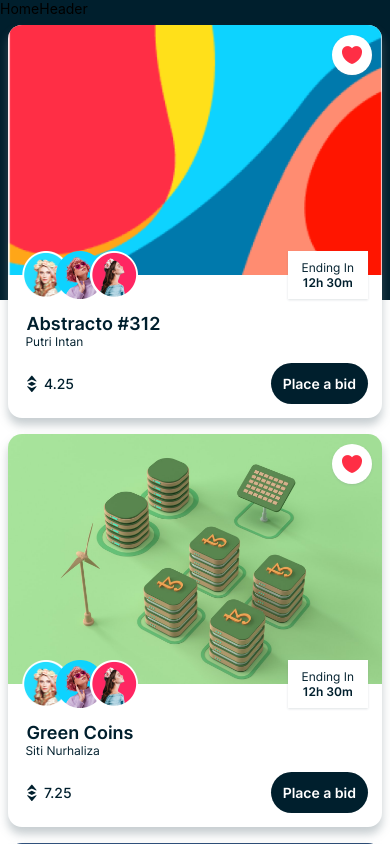
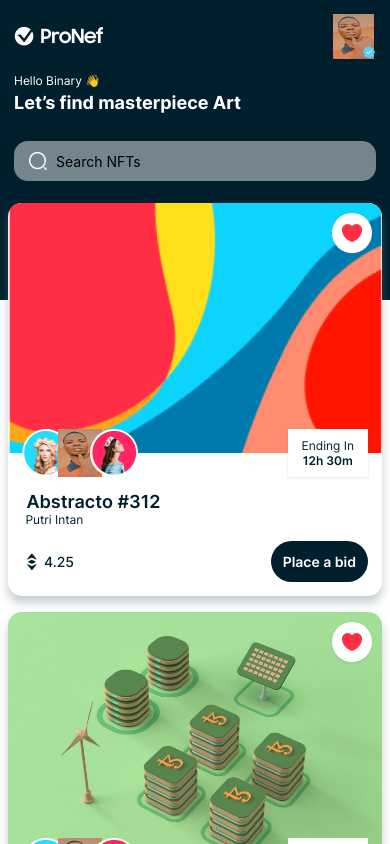
Before and after one commit to BINARY-TECH001/NFT_UI, a React Native app: screen /Home in a window 390 px wide. Shown: the top 844 px of the page. Built offline with nearby package versions, Linux system fonts and the light colour scheme.

Commit message:
Added the Header of the home Component

```diff
--- a/components/HomeHeader.js
+++ b/components/HomeHeader.js
@@ -1,12 +1,97 @@
 import React from "react";
-import { Text, View } from "react-native";
+import { Image, Text, TextInput, View } from "react-native";
+import { COLORS, FONTS, SIZES, assets } from "../constants";
 
-const HomeHeader = () => {
+const HomeHeader = ({ onSearch }) => {
   return (
-    <View>
-      <Text>HomeHeader</Text>
+    <View
+      style={{
+        backgroundColor: COLORS.primary,
+        padding: SIZES.font,
+      }}
+    >
+      <View
+        style={{
+          flexDirection: "row",
+          justifyContent: "space-between",
+          alignItems: "center",
+        }}
+      >
+        <Image
+          source={assets.logo}
+          resizeMode="contain"
+          style={{ width: 90, height: 25 }}
+        />
+
+        <View style={{ width: 45, height: 45, borderRadius: '50%' }}>
+          <Image
+            source={assets.person01}
+            resizeMode="contain"
+            style={{ width: "100%", height: "100%" }}
+          />
+          <Image
+            source={assets.badge}
+            resizeMode="contain"
+            style={{
+              position: "absolute",
+              width: 15,
+              height: 15,
+              bottom: 0,
+              right: 0,
+            }}
+          />
+        </View>
+      </View>
+
+      <View style={{ marginVertical: SIZES.font }}>
+        <Text
+          style={{
+            fontFamily: FONTS.regular,
+            fontSize: SIZES.small,
+            color: COLORS.white,
+          }}
+        >
+          Hello Binary 👋
+        </Text>
+
+        <Text
+          style={{
+            fontFamily: FONTS.bold,
+            fontSize: SIZES.large,
+            color: COLORS.white,
+            marginTop: SIZES.base / 2,
+          }}
+        >
+          Let’s find masterpiece Art
+        </Text>
+      </View>
+
+      <View style={{ marginTop: SIZES.font }}>
+        <View
+          style={{
+            width: "100%",
+            borderRadius: SIZES.font,
+            backgroundColor: COLORS.gray,
+            flexDirection: "row",
+            alignItems: "center",
+            paddingHorizontal: SIZES.font,
+            paddingVertical: SIZES.small - 2,
+          }}
+        >
+          <Image
+            source={assets.search}
+            resizeMode="contain"
+            style={{ width: 20, height: 20, marginRight: SIZES.base }}
+          />
+          <TextInput
+            placeholder="Search NFTs"
+            style={{ flex: 1 }}
+            onChangeText={onSearch}
+          />
+        </View>
+      </View>
     </View>
-  )
-}
+  );
+};
 
-export default HomeHeader
+export default HomeHeader;
--- a/constants/assets.js
+++ b/constants/assets.js
@@ -2,8 +2,6 @@
 import eth from "../assets/icons/eth.png";
 import heart from "../assets/icons/heart.png";
 import left from "../assets/icons/left.png";
-import search from "../assets/icons/search.png";
-
 import logo from "../assets/images/logo.png";
 import nft01 from "../assets/images/nft01.png";
 import nft02 from "../assets/images/nft02.jpeg";
@@ -12,11 +10,11 @@
 import nft05 from "../assets/images/nft05.jpeg";
 import nft06 from "../assets/images/nft06.jpeg";
 import nft07 from "../assets/images/nft07.jpeg";
-
-import person01 from "../assets/images/person01.png";
+import person01 from "../assets/images/user.jpg";
 import person02 from "../assets/images/person02.png";
 import person03 from "../assets/images/person03.png";
 import person04 from "../assets/images/person04.png";
+import search from "../assets/icons/search.png";
 
 export default {
   badge,
```
Also changed, not shown: assets/images/person01.png (deleted), assets/images/user.jpg (added).
